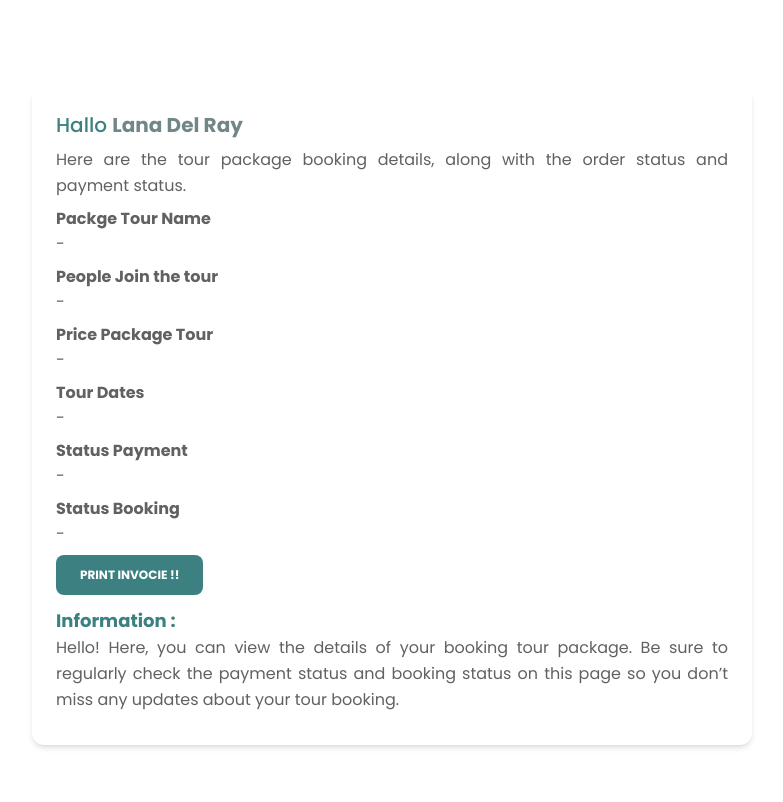
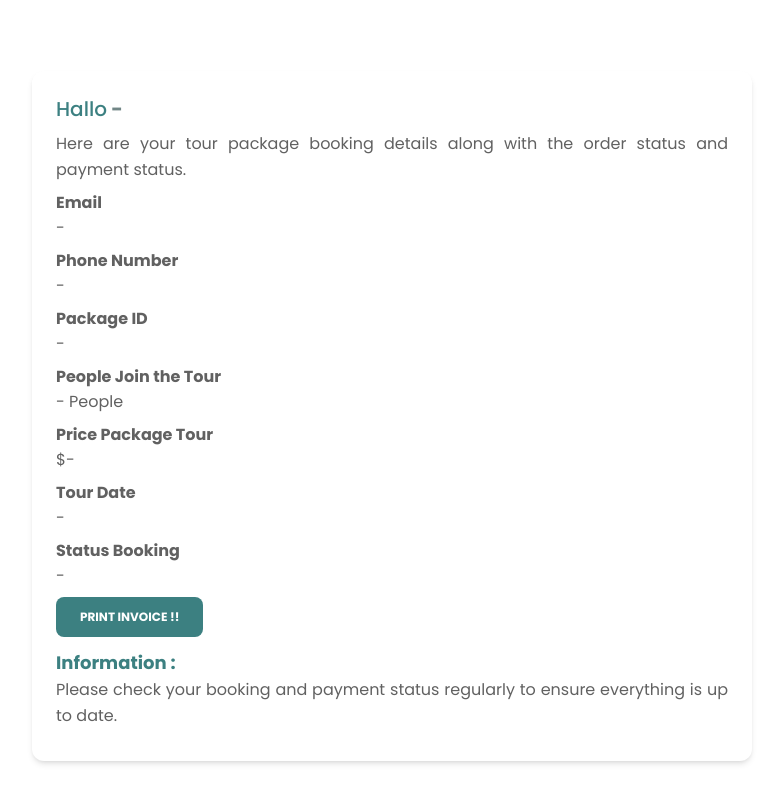
Before and after one commit to PUJASHINDU/Bali_Pure_Tour, a React (Vite) app: page /BookingInformationPage in a window 1280 px wide. Shown: the top 802 px of the page, without its empty margins (248-1031 px from the left). Built offline with nearby package versions, Linux system fonts and the light colour scheme; no server answers.

Commit message:
Update Booking Form

```diff
--- a/src/components/BookinginformationComponent.jsx
+++ b/src/components/BookinginformationComponent.jsx
@@ -1,99 +1,110 @@
-import React from "react";
+import React, { useState, useEffect } from "react";
+import axios from "axios";
+import { useAuth } from "../Context/AuthContext"; // Ambil token dari AuthContext
 import {
   Card,
   CardBody,
-  CardFooter,
   Typography,
   Button,
 } from "@material-tailwind/react";
 
-const BookinginformationComponent = ({
-  title = { first: "Hallo ", second: "Lana Del Ray" },
-  about = "Here are the tour package booking details, along with the order status and payment status.",
-  packgetour = "-",
-  peoplejointour = "-",
-  price = "-",
-  tourdates = "-",
-  statuspayment = "-",
-  statusbooking = "-",
-  information= "Hello! Here, you can view the details of your booking tour package. Be sure to regularly check the payment status and booking status on this page so you don’t miss any updates about your tour booking.",
-  bookingLink = "#",
-}) => {
+const BookingInformationComponent = () => {
+  const [bookingData, setBookingData] = useState(null);
+  const { token } = useAuth(); // Ambil token dari AuthContext
+
+  useEffect(() => {
+    const fetchBookingData = async () => {
+      const token = localStorage.getItem("accessToken"); // ✅ Ambil token dari localStorage
+
+      if (!token) {
+        console.error("Token not found, redirecting to login...");
+        return;
+      }
+
+      try {
+        const response = await axios.get("http://localhost:5000/getUserBooking", {
+          headers: { Authorization: `Bearer ${token}` }, // ✅ Kirim token di header
+          withCredentials: true, // Pastikan cookie dikirim
+        });
+
+        console.log("Response Data:", response.data);
+        setBookingData(response.data.data); // ✅ Simpan data booking
+
+      } catch (error) {
+        console.error("Error fetching booking data:", error.response?.data || error.message);
+      }
+    };
+
+
+    fetchBookingData();
+  }, [token]); // Refresh data jika token berubah
+
+
   return (
     <div className="flex justify-center items-center min-h-screen px-4 mb-10 mt-4 overflow-hidden">
       <Card className="w-full max-w-screen-md">
         <CardBody>
-          {/* Title and About */}
-          <Typography
-            variant="h4"
-            className="mb-2  text-xl font-poppins"
-          >
-            <span className="text-customGreen font-medium">{title?.first}</span>{" "}
-            <span className="text-customGreenslow font-semibold">{title?.second}</span>
-          </Typography>
-          <Typography className="font-poppins text-justify mb-2">
-            {about}
+          {/* Title */}
+          <Typography variant="h4" className="mb-2 text-xl font-poppins">
+            <span className="text-customGreen font-medium">Hallo</span>{" "}
+            <span className="text-customGreenslow font-semibold">{bookingData?.full_name || "-"}</span>
           </Typography>
 
           <Typography className="font-poppins text-justify mb-2">
-          <h1 className="text-base font-semibold">
-              Packge Tour Name
-          </h1>
-            {packgetour}
+            Here are your tour package booking details along with the order status and payment status.
+          </Typography>
+
+          {/* Booking Details */}
+          <Typography className="font-poppins text-justify mb-2">
+            <h1 className="text-base font-semibold">Email</h1>
+            {bookingData?.email || "-"}
           </Typography>
 
           <Typography className="font-poppins text-justify mb-2">
-          <h1 className="text-base font-semibold">
-          People Join the tour
-          </h1>
-            {peoplejointour}
+            <h1 className="text-base font-semibold">Phone Number</h1>
+            {bookingData?.phone_number || "-"}
           </Typography>
 
           <Typography className="font-poppins text-justify mb-2">
-          <h1 className="text-base font-semibold">
-          Price Package Tour
-          </h1>
-            {price}
+            <h1 className="text-base font-semibold">Package ID</h1>
+            {bookingData?.id_package || "-"}
           </Typography>
 
           <Typography className="font-poppins text-justify mb-2">
-          <h1 className="text-base font-semibold">
-          Tour Dates
-          </h1>
-            {tourdates}
+            <h1 className="text-base font-semibold">People Join the Tour</h1>
+            {bookingData?.num_participants || "-"} People
           </Typography>
 
           <Typography className="font-poppins text-justify mb-2">
-          <h1 className="text-base font-semibold">
-          Status Payment
-          </h1>
-            {statuspayment}
+            <h1 className="text-base font-semibold">Price Package Tour</h1>
+            ${bookingData?.price || "-"}
           </Typography>
 
           <Typography className="font-poppins text-justify mb-2">
-          <h1 className="text-base font-semibold">
-          Status Booking
-          </h1>
-            {statusbooking}
+            <h1 className="text-base font-semibold">Tour Date</h1>
+            {bookingData?.checkin_date || "-"}
+          </Typography>
+
+          <Typography className="font-poppins text-justify mb-2">
+            <h1 className="text-base font-semibold">Status Booking</h1>
+            {bookingData?.status || "-"}
           </Typography>
 
           <div className="mt-1 mb-3">
-          <a href={bookingLink} className="inline-block">
+            <a href="#" className="inline-block">
               <Button
                 size="md"
                 variant="text"
                 className="flex items-center gap-2 font-semibold font-poppins bg-customGreen text-white"
               >
-              Print Invocie !!
+                Print Invoice !!
               </Button>
             </a>
           </div>
 
           <Typography className="font-poppins text-justify mb-2">
-          <h1 className="text-lg font-semibold text-customGreen">
-          Information :
-          </h1>
-            {information}
+            <h1 className="text-lg font-semibold text-customGreen">Information :</h1>
+            Please check your booking and payment status regularly to ensure everything is up to date.
           </Typography>
         </CardBody>
       </Card>
@@ -101,4 +112,4 @@ const BookinginformationComponent = ({
   );
 };
 
-export default BookinginformationComponent;
+export default BookingInformationComponent;
--- a/src/components/FromBookingComponents.jsx
+++ b/src/components/FromBookingComponents.jsx
@@ -1,5 +1,6 @@
 import React, { useState, useEffect } from 'react';
 import { useLocation } from "react-router-dom";
+import { useAuth } from "../Context/AuthContext"; // Pastikan import useAuth
 import axios from "axios";
 import {
   Input,
@@ -15,8 +16,8 @@ import {
 } from "@material-tailwind/react";
 
 const FormBookingComponents = () => {
-
   const location = useLocation();
+  const { token, refreshAccessToken } = useAuth(); // Ambil token & fungsi refresh
   const locationState = location.state || {};
   const { packageName: initialPackageName = "Bali Pure Tour" } = locationState;
 
@@ -24,9 +25,20 @@ const FormBookingComponents = () => {
   const [numParticipants, setNumParticipants] = useState(2);
   const [priceData, setPriceData] = useState(null);
   const [selectedPrice, setSelectedPrice] = useState(0);
+  const [fullName, setFullName] = useState('');
+  const [email, setEmail] = useState('');
+  const [phoneNumber, setPhoneNumber] = useState('');
+  const [formData, setFormData] = useState({
+    fullName: '',
+    email: '',
+    phone: ''
+  });
+
+  // Ambil user_id dari localStorage
+  const user = JSON.parse(localStorage.getItem("user"));
+  const userId = user ? user.user_id : null;
 
   useEffect(() => {
-    // Fetch package data from API
     const fetchPackageData = async () => {
       try {
         const response = await axios.get("http://localhost:5000/get-packages");
@@ -67,11 +79,65 @@ const FormBookingComponents = () => {
   const [checkinMonthPopoverOpen, setCheckinMonthPopoverOpen] = useState(false);
   const [checkinYearPopoverOpen, setCheckinYearPopoverOpen] = useState(false);
 
-
   const handleCheckinChange = (field, value) => {
     setCheckin({ ...checkin, [field]: value });
   };
 
+  const handleBooking = async () => {
+    try {
+      let currentToken = token;
+
+      // 🔍 **Cek apakah token masih ada atau harus refresh**
+      if (!currentToken) {
+        console.log("⚠️ Token kosong, mencoba refresh...");
+        currentToken = await refreshAccessToken();
+        if (!currentToken) throw new Error("Gagal refresh token!");
+      }
+
+      const formattedCheckinDate = `${checkin.year}-${checkin.month}-${checkin.day}`;
+
+      const bookingData = {
+        full_name: formData.fullName,
+        email: formData.email,
+        phone_number: formData.phone,
+        id_package: priceData?.id_package,
+        package_name: packageName,
+        num_participants: numParticipants,
+        checkin_date: formattedCheckinDate,
+        price: selectedPrice,
+      };
+
+      console.log("🔍 Data booking yang dikirim:", bookingData);
+      console.log("🔍 Token yang dikirim:", currentToken);
+
+      const response = await axios.post("http://localhost:5000/booking-tour", bookingData, {
+        headers: {
+          Authorization: `Bearer ${currentToken}`, // Kirim token dengan format Bearer
+          "Content-Type": "application/json",
+        },
+        withCredentials: true,
+      });
+
+      console.log("✅ Booking berhasil:", response.data);
+      alert("Booking berhasil!");
+
+    } catch (error) {
+      console.error("❌ Gagal booking:", error.response ? error.response.data : error.message);
+
+      if (error.response && error.response.status === 403) {
+        console.log("⚠️ Token mungkin expired, mencoba refresh...");
+        const newToken = await refreshAccessToken();
+
+        if (newToken) {
+          console.log("🔄 Token berhasil diperbarui, mencoba booking ulang...");
+          handleBooking(); // Coba booking ulang dengan token baru
+        } else {
+          console.error("❌ Gagal booking setelah refresh token.");
+          alert("Session expired! Silakan login ulang.");
+        }
+      }
+    }
+  };
 
   return (
     <div className="flex justify-center py-10 px-4">
@@ -80,24 +146,31 @@ const FormBookingComponents = () => {
 
         <div className="grid grid-cols-1 gap-4 mb-6 font-poppins">
           <Typography variant="small" color="blue-gray" className="font-medium font-poppins -mb-2 ml-1 text-base">Full Name</Typography>
-          <Input placeholder="Enter full name"
-            className="!border-t-blue-gray-200 focus:!border-t-gray-900
+          <Input placeholder="Enter full name" className="!border-t-blue-gray-200 focus:!border-t-gray-900
           font-poppins text-base text-customGreenslow  tracking-wider"
+            value={formData.fullName}
+            onChange={(e) =>
+              setFormData({ ...formData, fullName: e.target.value })
+            }
             labelProps={{ className: "before:content-none after:content-none" }}
           />
 
           <Typography variant="small" color="blue-gray" className="font-medium font-poppins -mb-2 ml-1 text-base">Your Email</Typography>
           <Input placeholder="Enter Email"
-            className="!border-t-blue-gray-200 focus:!border-t-gray-900
-          font-poppins text-base text-customGreenslow  tracking-wider"
+            className="!border-t-blue-gray-200 focus:!border-t-gray-900 font-poppins text-base text-customGreenslow  tracking-wider"
+            value={formData.email}
+            onChange={(e) => setFormData({ ...formData, email: e.target.value })}
             labelProps={{ className: "before:content-none after:content-none" }}
           />
 
 
           <Typography variant="small" color="blue-gray" className="font-medium font-poppins -mb-2 ml-1 text-base" >Phone Number</Typography>
           <Input placeholder="Enter Phone Number"
-            className="!border-t-blue-gray-200 focus:!border-t-gray-900
-          font-poppins text-base text-customGreenslow  tracking-wider"
+            className="!border-t-blue-gray-200 focus:!border-t-gray-900 font-poppins text-base text-customGreenslow  tracking-wider"
+            value={formData.phone}
+            onChange={(e) =>
+              setFormData({ ...formData, phone: e.target.value })
+            }
             labelProps={{ className: "before:content-none after:content-none" }}
           />
 
@@ -198,10 +271,7 @@ const FormBookingComponents = () => {
             size="lg"
             variant="text"
             className="flex items-center gap-2 font-semibold font-poppins bg-customGreen text-white normal-case w-80 text-center justify-center mt-4"
-          // onClick={() => {
-          //   console.log("Updated Data:", formData);
-          //   window.location.href = updateLink;
-          // }}
+            onClick={handleBooking}
           >
             Booking Now !!
           </Button>
```
Also changed, not shown: src/Context/AuthContext.jsx (+89 -40 lines). Lines whose indentation alone changed are shown as unchanged.
